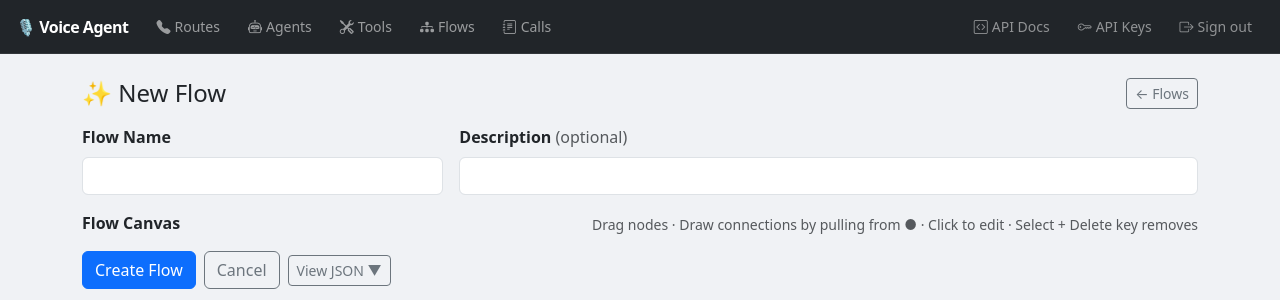
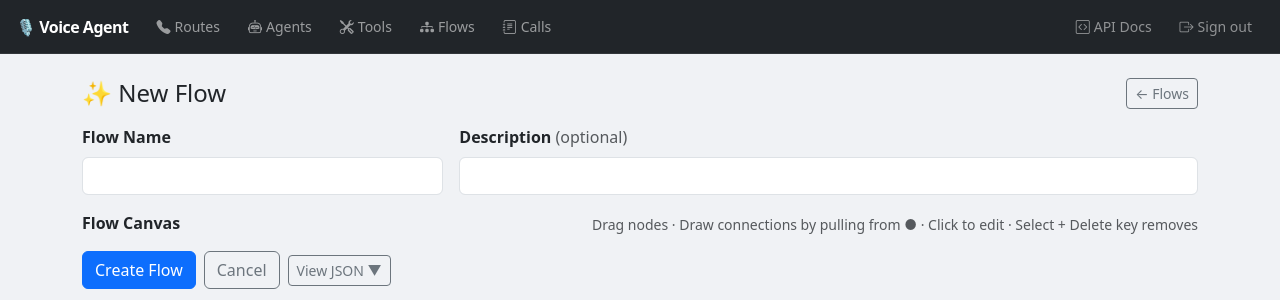
Before and after one commit to Mainer-g00t/voice-asterisk-agent, a Python web app: template config-api/templates/flows/edit.html in a window 1280 px wide. Shown: the top 300 px of the page. Run offline with Jinja, Linux system fonts and the light colour scheme; the template is opened without the code that fills it, so the values that code supplies are empty; some libraries are stand-ins or nearby versions.

Commit message:
refactor: move API Keys into user account dropdown in navbar
Replace the standalone "API Keys" nav link with a dropdown on the
user avatar/name. Dropdown shows email, API Keys link, and Sign out.
Falls back to a person icon when no avatar is set.

Co-Authored-By: Claude Sonnet 4.6 <noreply@anthropic.com>

```diff
--- a/config-api/templates/base.html
+++ b/config-api/templates/base.html
@@ -64,25 +64,46 @@
           </a>
         </li>
         {% if request.state.user is defined and request.state.user %}
-        <li class="nav-item d-flex align-items-center gap-2 ms-2">
+        <li class="nav-item dropdown ms-2">
+          <a class="nav-link dropdown-toggle d-flex align-items-center gap-2 text-white-50 small py-1 px-2"
+             href="#" role="button" data-bs-toggle="dropdown" aria-expanded="false"
+             style="border-radius:6px;">
             {% if request.state.user.avatar_url %}
             <img src="{{ request.state.user.avatar_url }}" width="26" height="26"
                  class="rounded-circle" style="object-fit:cover;border:1.5px solid rgba(255,255,255,.2)"
                  alt="{{ request.state.user.name }}">
+            {% else %}
+            <i class="bi bi-person-circle fs-5"></i>
             {% endif %}
-          <span class="text-white-50 small">{{ request.state.user.name or request.state.user.email }}</span>
+            <span class="d-none d-md-inline">{{ request.state.user.name or request.state.user.email or 'Account' }}</span>
+          </a>
+          <ul class="dropdown-menu dropdown-menu-end shadow-sm" style="min-width:200px">
+            <li>
+              <span class="dropdown-item-text small text-muted py-1">
+                {{ request.state.user.email or request.state.user.name or 'Admin' }}
+              </span>
             </li>
-        {% endif %}
-        <li class="nav-item">
-          <a class="nav-link text-white-50 small" href="/admin/settings/api-keys" data-nav="settings">
-            <i class="bi bi-key me-1"></i>API Keys
+            <li><hr class="dropdown-divider my-1"></li>
+            <li>
+              <a class="dropdown-item small" href="/admin/settings/api-keys">
+                <i class="bi bi-key me-2 text-muted"></i>API Keys
               </a>
             </li>
+            <li><hr class="dropdown-divider my-1"></li>
+            <li>
+              <a class="dropdown-item small text-danger" href="/admin/logout">
+                <i class="bi bi-box-arrow-right me-2"></i>Sign out
+              </a>
+            </li>
+          </ul>
+        </li>
+        {% else %}
         <li class="nav-item">
           <a class="nav-link text-white-50 small" href="/admin/logout">
             <i class="bi bi-box-arrow-right me-1"></i>Sign out
           </a>
         </li>
+        {% endif %}
       </ul>
     </div>
   </nav>
```
Lines whose indentation alone changed are shown as unchanged.
